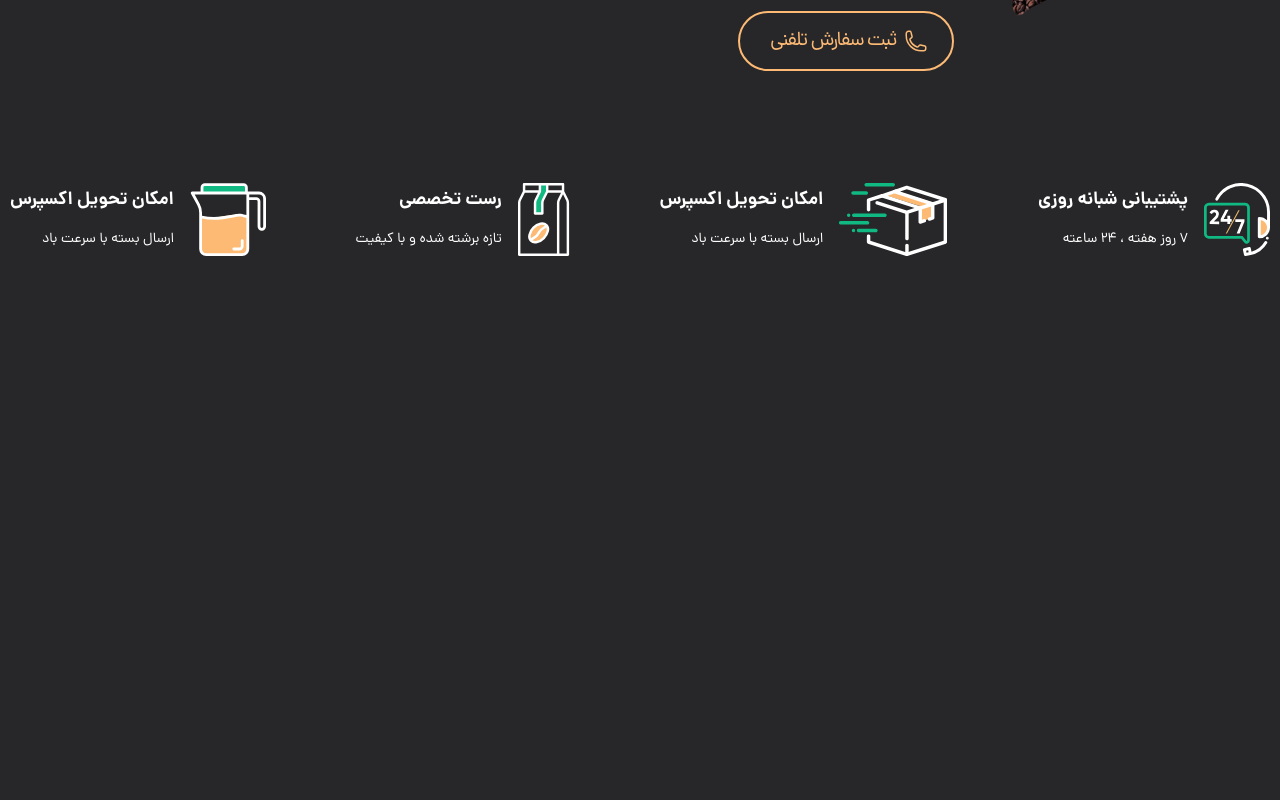
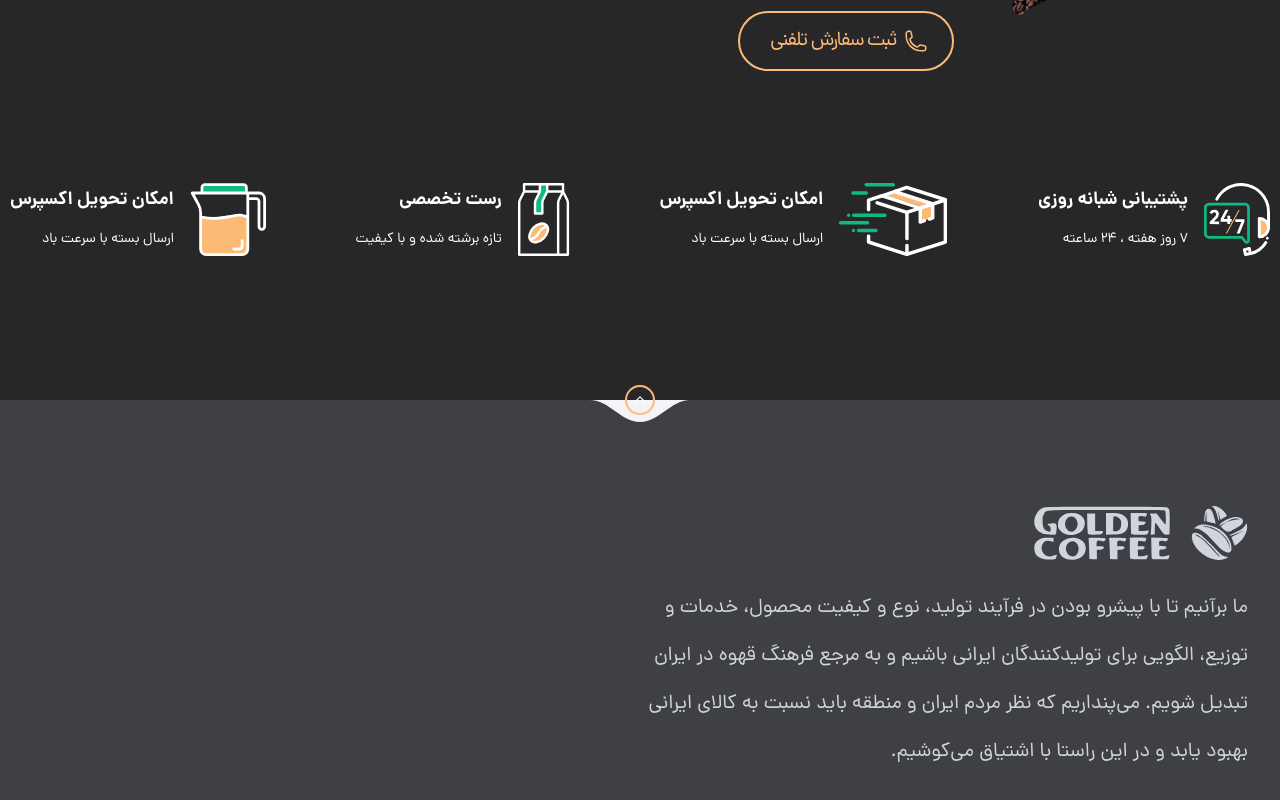
Before and after one commit to ramin-kp/coffee-shop, a React (Vite) app: page / in a window 1280 px wide. Shown: the part 4497-5297 px from the top of the page. Before the commit the page ends 4897 px from the top, so only its background shows below. Built offline with nearby package versions, Linux system fonts and the light colour scheme.

Commit message:
feat footer components ans started styling

```diff
--- a/index.html
+++ b/index.html
@@ -365,6 +365,19 @@
           d="M2.25 6.75c0 8.284 6.716 15 15 15h2.25a2.25 2.25 0 002.25-2.25v-1.372c0-.516-.351-.966-.852-1.091l-4.423-1.106c-.44-.11-.902.055-1.173.417l-.97 1.293c-.282.376-.769.542-1.21.38a12.035 12.035 0 01-7.143-7.143c-.162-.441.004-.928.38-1.21l1.293-.97c.363-.271.527-.734.417-1.173L6.963 3.102a1.125 1.125 0 00-1.091-.852H4.5A2.25 2.25 0 002.25 4.5v2.25z"
         />
       </symbol>
+      <symbol
+        xmlns="http://www.w3.org/2000/svg"
+        width="100"
+        height="22"
+        viewBox="0 0 100 22"
+        fill="none"
+        id="curve-footer"
+      >
+        <path
+          d="M50 22C31 22 19 -3.26655e-06 1.9233e-06 -3.02023e-06L100 -3.8147e-06C81.25 -5.45387e-06 69 22 50 22Z"
+          fill="#F3F4F6"
+        />
+      </symbol>
     </svg>
 
     <div id="root"></div>
--- /dev/null
+++ b/src/Components/Footer/Footer.jsx
@@ -0,0 +1,35 @@
+import React from "react";
+
+export default function Footer() {
+  return (
+    <footer className="relative bg-zinc-700">
+      <svg className="hidden md:block absolute top-0 left-0 right-0 w-[100px] h-[22px] mx-auto text-gray-100 dark:text-zinc-800">
+        <use href="#curve-footer"></use>
+      </svg>
+      <div className="absolute hidden md:flex items-center justify-center top-0 left-0 right-0 mx-auto  w-[30px] h-[30px] -translate-y-2/4  border-2 rounded-full border-orange-300 rotate-180">
+        <svg className="w-5 h-5 text-zinc-700 dark:text-white ">
+          <use href="#chevron-down"></use>
+        </svg>
+      </div>
+
+      <div className="flex justify-between w-[95%] h-[500px] mx-auto px-4 md:px-0 py-8 md:py-11 text-gray-300">
+        <div>
+          <div className="flex gap-5 mb-4.5 md:mb-6 mt-[62px] ">
+            <svg className="w-[57px] h-[54px]">
+              <use href="#logo"></use>
+            </svg>
+            <svg className="w-[138px] h-[54px]">
+              <use href="#log-type"></use>
+            </svg>
+          </div>
+          <p className="w-[606px] text-lg md:text-xl/[48px]">
+            ما برآنیم تا با پیشرو بودن در فرآیند تولید، نوع و کیفیت محصول، خدمات
+            و توزیع، الگویی برای تولیدکنندگان ایرانی باشیم و به مرجع فرهنگ قهوه
+            در ایران تبدیل شویم. می‌پنداریم که نظر مردم ایران و منطقه باید نسبت
+            به کالای ایرانی بهبود یابد و در این راستا با اشتیاق می‌کوشیم.
+          </p>
+        </div>
+      </div>
+    </footer>
+  );
+}
--- a/src/Components/Services/Services.jsx
+++ b/src/Components/Services/Services.jsx
@@ -5,7 +5,7 @@ export default function Services() {
     <section className="services">
       <div className="container">
         <div className="flex items-center justify-between flex-wrap lg:flex-nowrap gap-y-11 child:w-1/2  text-zinc-700 dark:text-white lg:child:w-auto mb-12 md:mb-36">
-          <div class="flex flex-col sm:flex-row items-center  gap-y-5 md:gap-x-4 text-center lg:text-right">
+          <div className="flex flex-col sm:flex-row items-center  gap-y-5 md:gap-x-4 text-center lg:text-right">
             <svg
               xmlns="http://www.w3.org/2000/svg"
               width="66"
@@ -87,13 +87,13 @@ export default function Services() {
               </defs>
             </svg>
             <div>
-              <h5 class="mb-1 md:mb-3.5 font-DanaBold text-sm md:text-lg/6 ">
+              <h5 className="mb-1 md:mb-3.5 font-DanaBold text-sm md:text-lg/6 ">
                 پشتیبانی شبانه روزی
               </h5>
-              <span class="text-sm md:text-sm">7 روز هفته ، 24 ساعته</span>
+              <span className="text-sm md:text-sm">7 روز هفته ، 24 ساعته</span>
             </div>
           </div>
-          <div class="flex flex-col sm:flex-row items-center gap-y-5 md:gap-x-4 text-center lg:text-right">
+          <div className="flex flex-col sm:flex-row items-center gap-y-5 md:gap-x-4 text-center lg:text-right">
             <svg
               xmlns="http://www.w3.org/2000/svg"
               width="109"
@@ -187,13 +187,13 @@ export default function Services() {
               </defs>
             </svg>
             <div>
-              <h5 class="mb-1 md:mb-3.5 font-DanaBold text-sm md:text-lg/6 ">
+              <h5 className="mb-1 md:mb-3.5 font-DanaBold text-sm md:text-lg/6 ">
                 امکان تحویل اکسپرس
               </h5>
-              <span class="text-sm md:text-sm">ارسال بسته با سرعت باد</span>
+              <span className="text-sm md:text-sm">ارسال بسته با سرعت باد</span>
             </div>
           </div>
-          <div class="flex flex-col sm:flex-row items-center gap-y-5 md:gap-x-4 text-center lg:text-right">
+          <div className="flex flex-col sm:flex-row items-center gap-y-5 md:gap-x-4 text-center lg:text-right">
             <svg
               xmlns="http://www.w3.org/2000/svg"
               width="52"
@@ -245,13 +245,13 @@ export default function Services() {
               ></path>
             </svg>
             <div>
-              <h5 class="mb-1 md:mb-3.5 font-DanaBold text-sm md:text-lg/6 ">
+              <h5 className="mb-1 md:mb-3.5 font-DanaBold text-sm md:text-lg/6 ">
                 رست تخصصی
               </h5>
-              <span class="text-sm md:text-sm">تازه برشته شده و با کیفیت</span>
+              <span className="text-sm md:text-sm">تازه برشته شده و با کیفیت</span>
             </div>
           </div>
-          <div class="flex flex-col sm:flex-row items-center gap-y-5 md:gap-x-4 text-center lg:text-right">
+          <div className="flex flex-col sm:flex-row items-center gap-y-5 md:gap-x-4 text-center lg:text-right">
             <svg
               xmlns="http://www.w3.org/2000/svg"
               width="76"
@@ -297,10 +297,10 @@ export default function Services() {
               ></path>
             </svg>
             <div>
-              <h5 class="mb-1 md:mb-3.5 font-DanaBold text-sm md:text-lg/6 ">
+              <h5 className="mb-1 md:mb-3.5 font-DanaBold text-sm md:text-lg/6 ">
                 امکان تحویل اکسپرس
               </h5>
-              <span class="text-sm md:text-sm">ارسال بسته با سرعت باد</span>
+              <span className="text-sm md:text-sm">ارسال بسته با سرعت باد</span>
             </div>
           </div>
         </div>
--- a/src/Pages/Index/Index.jsx
+++ b/src/Pages/Index/Index.jsx
@@ -1,12 +1,14 @@
 import React from "react";
 import Header from "../../Components/Header/Header";
 import Main from "../../Components/Main/Main";
+import Footer from "../../Components/Footer/Footer";
 
 export default function Index() {
   return (
     <>
       <Header />
       <Main />
+      <Footer />
     </>
   );
 }
--- a/tailwind.config.js
+++ b/tailwind.config.js
@@ -29,6 +29,7 @@ export default {
         tightest: "-0.065em",
       },
       spacing: {
+        4.5:"1.125rem",
         25:"6.25rem",
         30: "7.5rem",
         50:"12.5rem"
```
